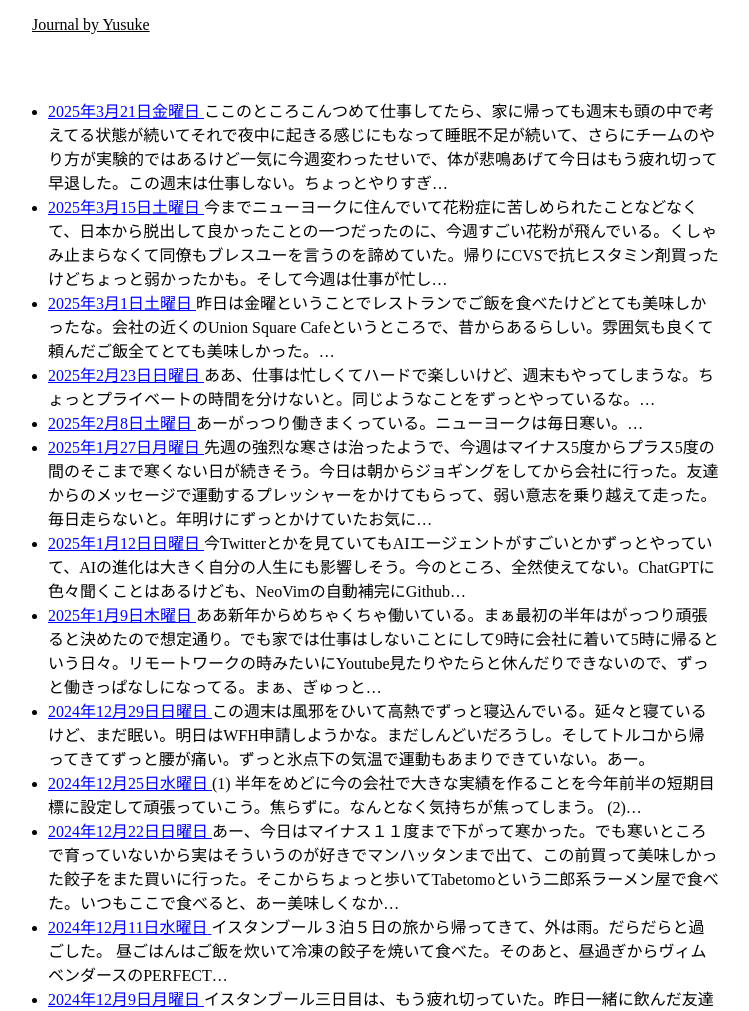
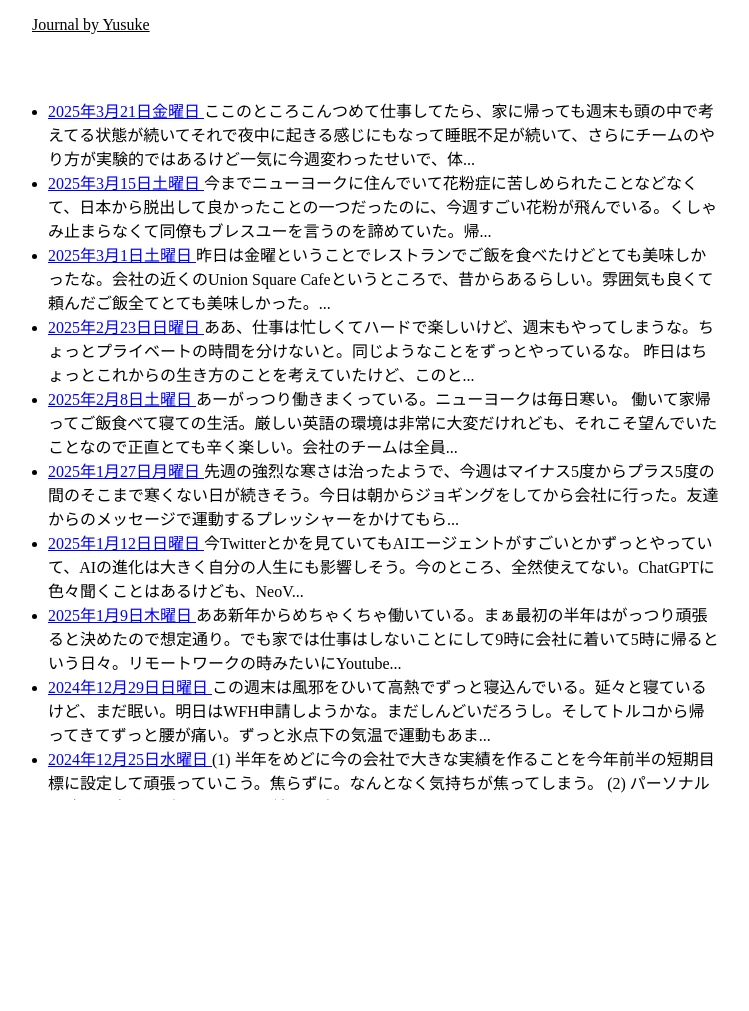
Before and after one commit to yusukeshib/journal, a Gatsby site: page /list in a window 1280 px wide. Shown: the top 1011 px of the page, without its empty margins (264-1013 px from the left). After the commit the page ends 800 px from the top, so only its background shows below. Built offline with nearby package versions, Linux system fonts and the light colour scheme; Gatsby itself is replaced by a stand-in of ours.

Commit message:
Fix list

```diff
--- a/src/components/layout.tsx
+++ b/src/components/layout.tsx
@@ -53,6 +53,12 @@ const RootContainer = styled.div`
   display: flex;
   flex-direction: column;
   align-items: center;
+  position: fixed;
+  left: 0;
+  top: 0;
+  right: 0;
+  bottom: 0;
+  overflow: auto;
 `
 const Container = styled.div`
   box-sizing: border-box;
--- a/src/pages/list.tsx
+++ b/src/pages/list.tsx
@@ -3,6 +3,11 @@ import { Link, graphql, type PageProps } from "gatsby"
 
 import { Layout } from "../components/layout"
 import { Seo } from "../components/seo"
+
+function excerpt(html: string, limit: number) {
+  const text = html.replace(/<[^>]+>/g, '');
+  return text.length > limit ? text.slice(0, limit) + '...' : text;
+}
 
 function ListRoute({ data, location }: PageProps<DataProps>) {
   const posts = data.allMarkdownRemark.nodes.filter(node =>
@@ -31,7 +36,7 @@ function ListRoute({ data, location }: PageProps<DataProps>) {
                 dateStyle: 'full',
               }).format(new Date(post.frontmatter.date))} {post.frontmatter.title}
             </Link>
-             {post.excerpt}
+             {excerpt(post.html, 100)}
           </li>
         ))}
       </ul>
@@ -59,15 +64,13 @@ type DataProps = {
       }
     }
   }
-  allmarkdownremark: {
+  allMarkdownRemark: {
     nodes: {
-      excerpt: string
       html: string
       fields: { slug: string }
       frontmatter: {
+        title: string;
         date: string
-        title: string
-        description: string
       }
     }[]
   }
@@ -85,14 +88,14 @@ export const pageQuery = graphql`
     }
     allMarkdownRemark(sort: { frontmatter: { date: DESC } }) {
       nodes {
-        excerpt
+        html
+        excerpt(pruneLength: 60)
         fields {
           slug
         }
         frontmatter {
+          title
           date(formatString: "MMMM DD, YYYY")
-          title
-          description
         }
       }
     }
```
Lines whose indentation alone changed are shown as unchanged.
